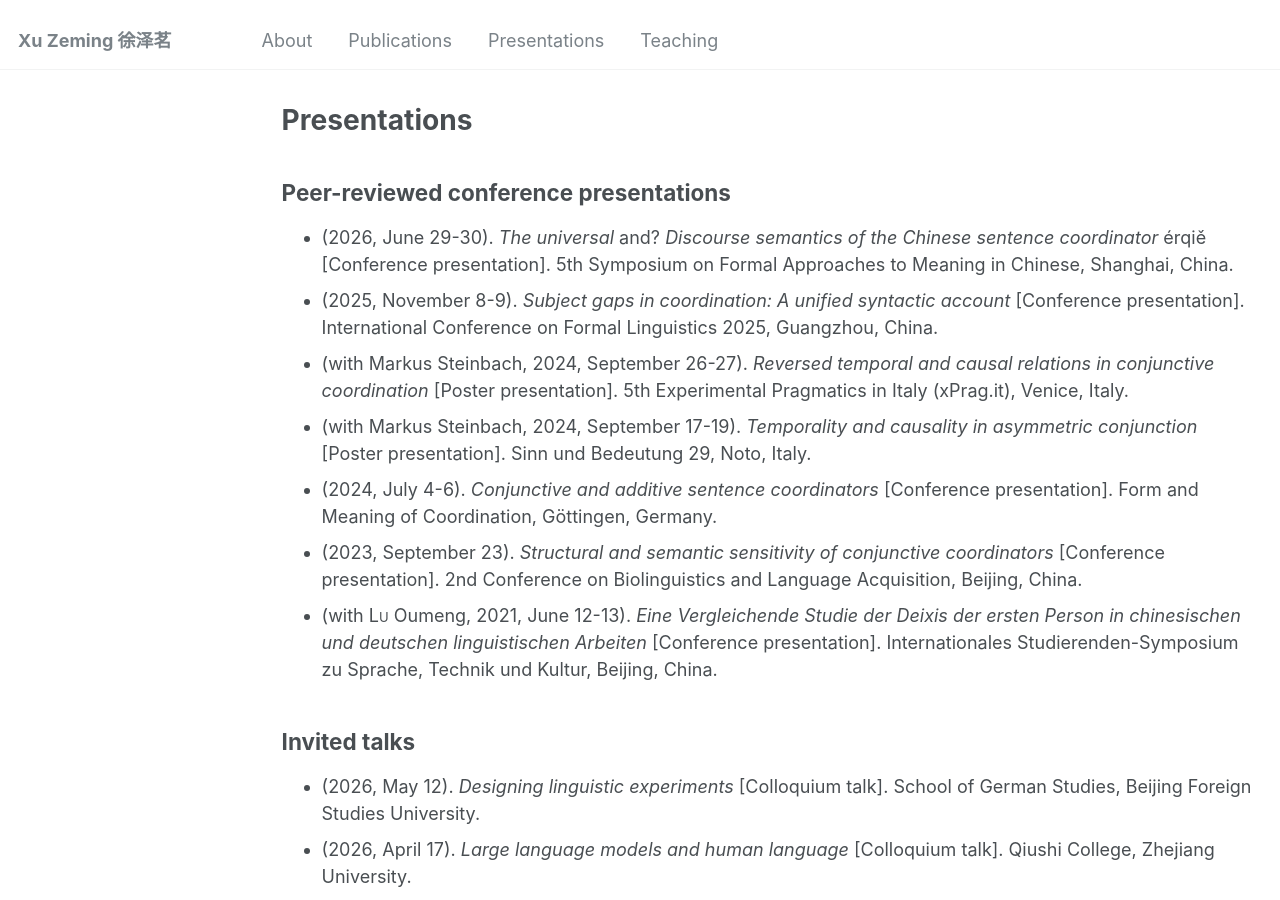
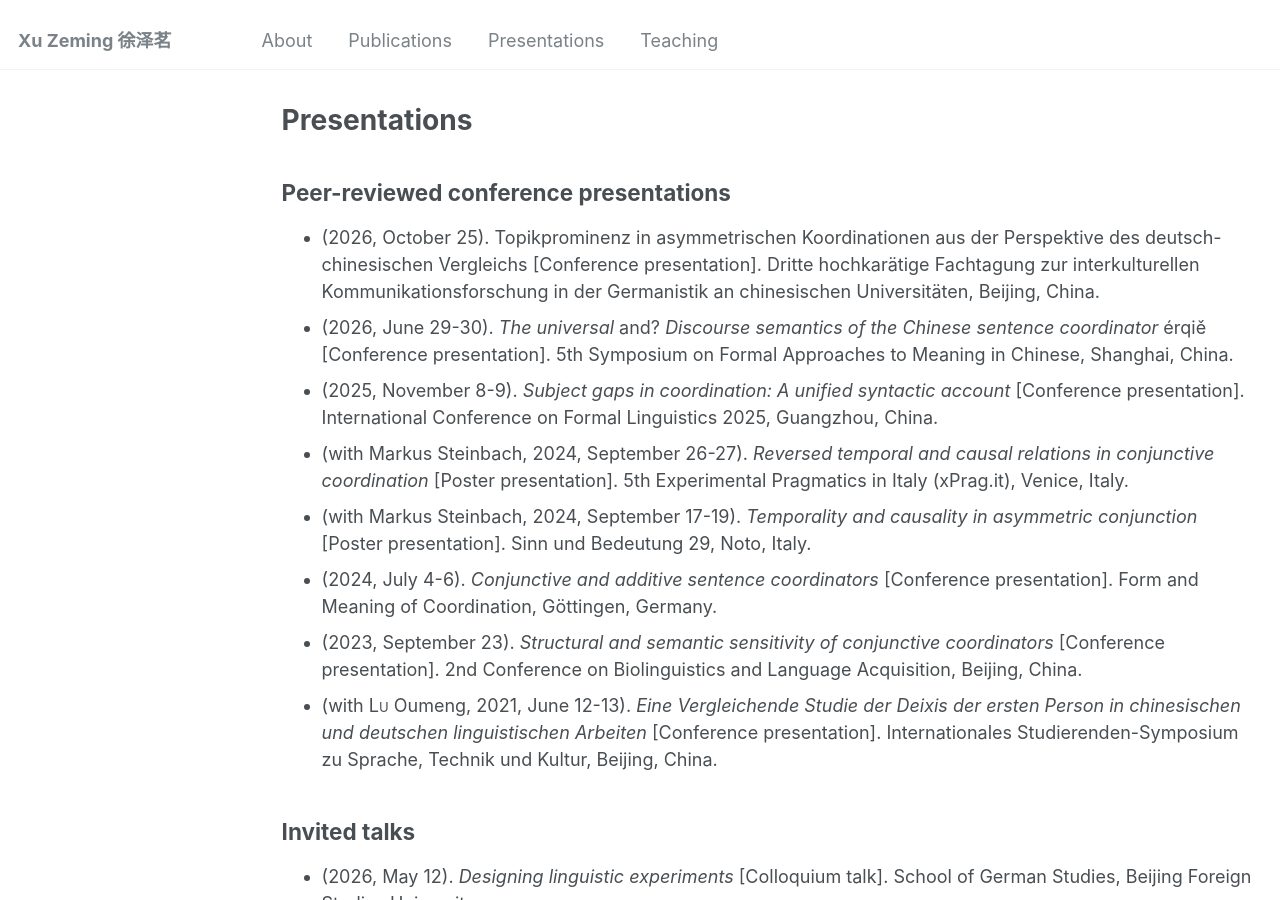
Before and after one commit to xu-zeming/xu-zeming.github.io, a Jekyll site: the page built from _pages/presentations.md, in a window 1280 px wide and 900 px high. Built offline with Jekyll 4.4.1, drawn with Linux system fonts in a browser that asks for light colours.

Commit message:
modified:   _pages/presentations.md

```diff
--- a/_pages/presentations.md
+++ b/_pages/presentations.md
@@ -6,6 +6,7 @@ author_profile: false
 ---
 
 ## Peer-reviewed conference presentations
+* (2026, October 25). Topikprominenz in asymmetrischen Koordinationen aus der Perspektive des deutsch-chinesischen Vergleichs [Conference presentation]. Dritte hochkarätige Fachtagung zur interkulturellen Kommunikationsforschung in der Germanistik an chinesischen Universitäten, Beijing, China.
 * (2026, June 29-30). *The universal* and? *Discourse semantics of the Chinese sentence coordinator* érqiě [Conference presentation]. 5th Symposium on Formal Approaches to Meaning in Chinese, Shanghai, China.
 * (2025, November 8-9). *Subject gaps in coordination: A unified syntactic account* [Conference presentation]. International Conference on Formal Linguistics 2025, Guangzhou, China.
 * (with Markus Steinbach, 2024, September 26-27). *Reversed temporal and causal relations in conjunctive coordination* [Poster presentation]. 5th Experimental Pragmatics in Italy (xPrag.it), Venice, Italy.
```
